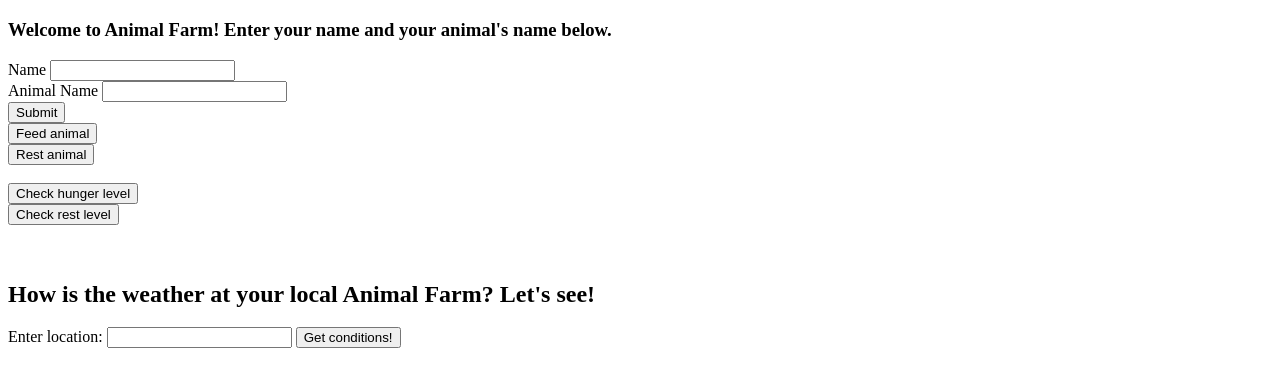
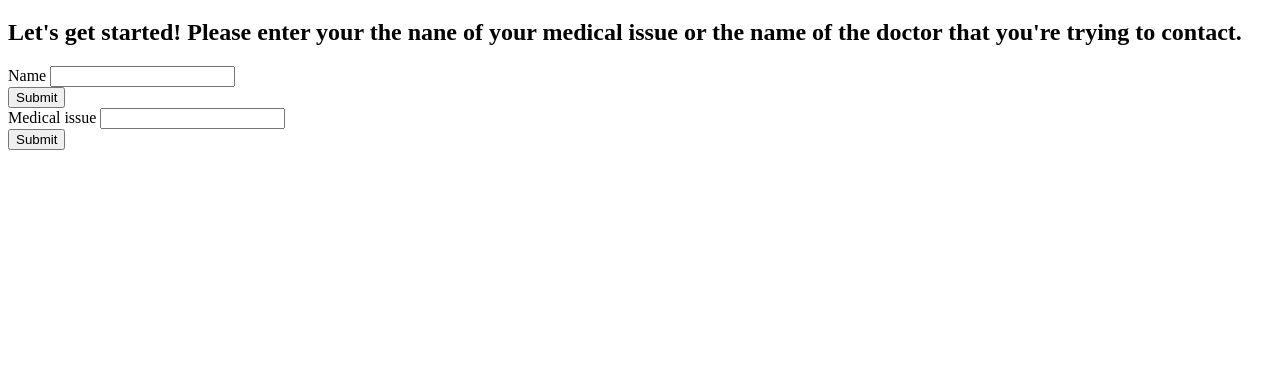
Before and after one commit to masenmatthews/BetterDoctor, a website built with webpack: page src/index.html in a window 1280 px wide. Shown: the part 61-448 px from the top of the page. Built offline with nearby package versions, Linux system fonts and the light colour scheme.

Commit message:
expand HTML + add input boxes

```diff
--- a/src/index.html
+++ b/src/index.html
@@ -9,77 +9,25 @@
       <div class="jumbotron">
         <h1>The Epidoctor Medical Reference</h1>
       </div>
+      <h2 id="entry-header">Let's get started! Please enter your the nane of your medical issue or the name of the doctor that you're trying to contact.</h2>
+      <div id="main-inputs">
 
-<!-- Welcome screen -->
-
-      <div id="name-input-form">
         <form id="name-input">
-        <h3>Welcome to Animal Farm! Enter your name and your animal's name below.</h3>
           <div class="form-group">
             <label for="name">Name</label>
             <input id="name" class="form-control" type="text">
           </div>
-        <div class="form-group">
-            <label for="animal">Animal Name</label>
-            <input id="animalName" class="form-control" type="text">
-          </div>
-        <div class="form-group">
           <button type="click" class="btn btn-info" id="name-submit">Submit</button>
         </form>
+
+        <form id="issue-input">
+          <div class="form-group">
+            <label for="issue">Medical issue</label>
+            <input id="issue" class="form-control" type="text">
           </div>
-    </div>
+          <button type="click" class="btn btn-info" id="name-submit">Submit</button>
+        </form>
 
-<!-- Main interface -->
-
-      <div id="main-interface">
-        <div class="container">
-          <div id="welcome-message">
-        </div>
-
-<!-- Top row -->
-
-        <div class="row">
-          <div class="col-md-2">
-            <div class="well" id="well1">
-              <button id="feed" type="click" class="btn btn-success">Feed animal</button>
-            </div>
-          </div>
-
-          <div class="col-md-6">
-            <div class="well" id="well2">
-              <button id="rest" type="click" class="btn btn-success">Rest animal</button>
-            </div>
-          </div>
-        </div>
-        <br>
-
-<!-- bottom row -->
-
-        <div class="row">
-          <div class="col-md-2">
-            <div class="well" id="well3">
-              <button id="checkFood" type="click" class="btn btn-info">Check hunger level</button>
-            </div>
-          </div>
-
-          <div class="col-md-2">
-            <div class="well" id="well4">
-              <button id="checkRest" type="click" class="btn btn-info">Check rest level</button>
-            </div>
-          </div>
-          <br>
-          <br>
-            <div class="container">
-              <h2>How is the weather at your local Animal Farm? Let's see!</h2>
-              <label for="location">Enter location:</label>
-              <input id="location" type="text">
-              <button class="btn-success" id="weatherLocation">Get conditions!</button>
-              <div class="errors"></div>
-              <div class="showHumidity"></div>
-              <div class="showTemp"></div>
-            </div>
-          </div>
-        </div>
       </div>
     </div>
   </body>
```
Lines whose indentation alone changed are shown as unchanged.
